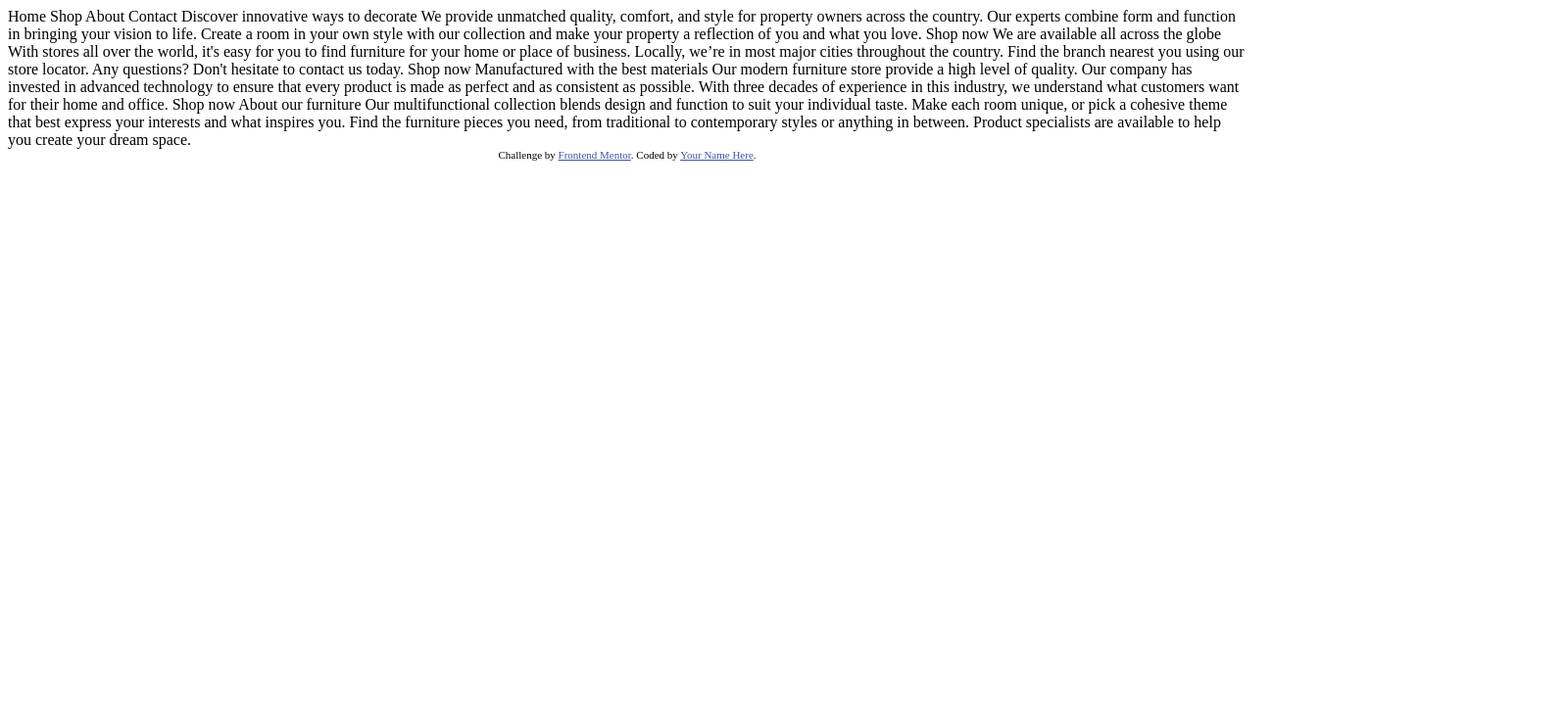
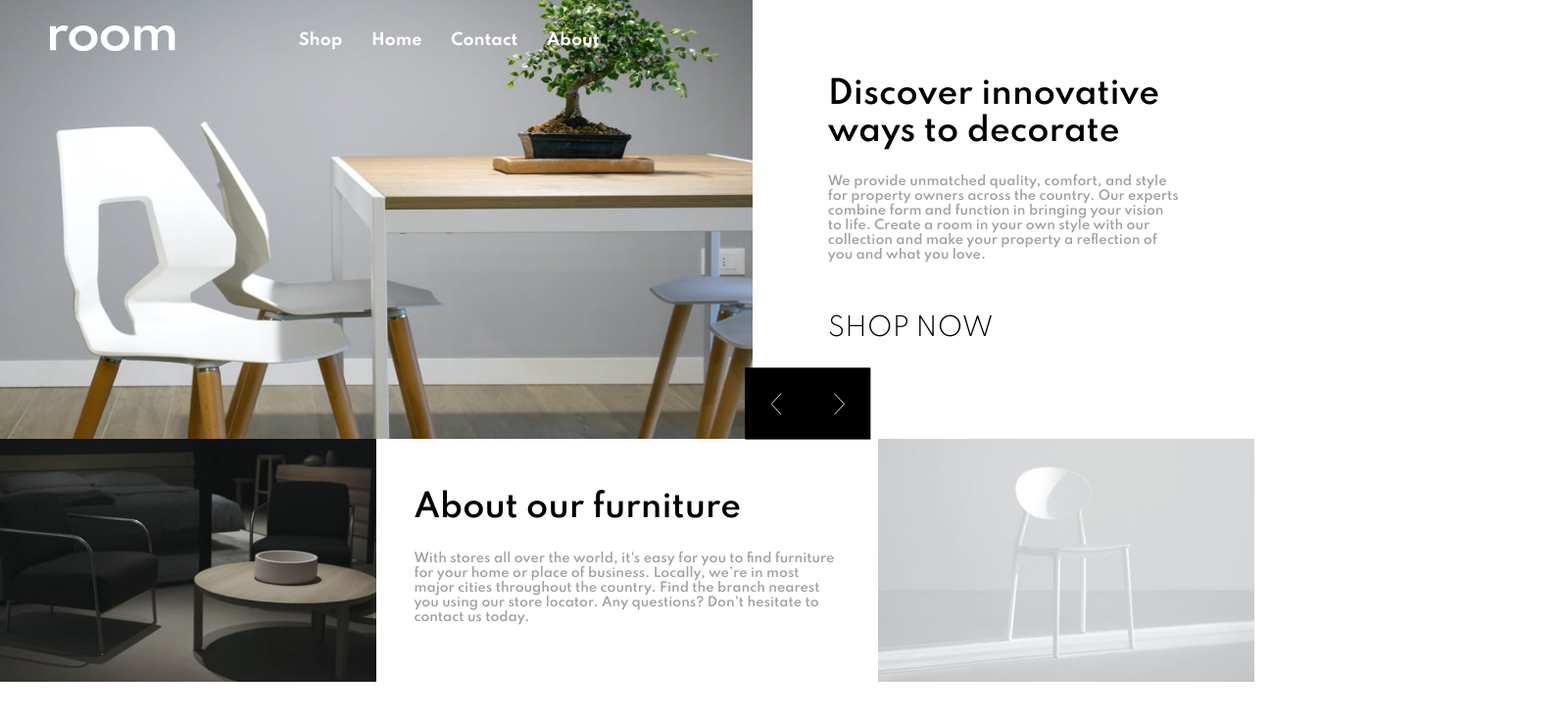
Before and after one commit to Netosilv4/Room-Junior, a plain HTML site: page index.html in a window 1280 px wide. Shown: the whole page at 98% size, 1597 px wide, since content can reach past the window. Drawn offline with Linux system fonts and the light colour scheme.

Commit message:
Room Vieport Challenge

```diff
--- /dev/null
+++ b/css/desktop.css
@@ -0,0 +1,141 @@
+@media (min-width: 800px){
+    body {
+        display: flex;
+        flex-wrap: wrap;
+        flex-direction: row;
+
+        overflow-x: hidden;
+    }
+
+    p {
+        padding-top: 2vw;
+        font-size: 1vw;
+        padding-bottom: 4vw;
+    }
+
+    h1 {
+        font-size: 2.5vw;
+    }
+
+    .headerDiv {
+        width: 100%;
+        position: absolute;
+    }
+
+    .navMenu {
+        width: 100%;
+        text-align: left;
+        display: flex;
+        padding: 1.5vw 2vw;
+        transform: translateX(20%);
+    }
+
+    .navMenu li {
+        display: inline-block;
+        color: white;
+        font-weight: 700;
+        padding: 1vw;
+    }
+
+    .menuIcons {
+        display: block;
+        position: absolute;
+        width: 50%;
+        justify-content: space-between;
+        padding: 2vw 4vw;
+    }
+
+    .menuIcons img {
+        width: 20%;
+    }
+
+    .menuHamb {
+        display: none;
+    }
+
+    .logo {
+        width: 20vw;
+    }
+
+    .menuHamb {
+        width: 5vw;
+    }
+
+    .arrows {
+        width: 10%;
+        display: flex;
+        background-color: black;
+        transform: translate(59.4vw, 29.333vw);
+        position: absolute;
+    }
+
+    .arrows img {
+        background-color: black;
+        padding: 2vw;
+    }
+
+
+
+
+    .hero {
+        box-sizing: border-box;
+        display: flex;
+        max-width: 60%;
+        height: 35vw;
+        overflow: hidden;
+    }
+
+    .hero img {
+        width: 60vw;
+        height: 100%;
+        overflow: hidden;
+    }
+
+    .asideDiv {
+        box-sizing: border-box;
+        text-align: left;
+        max-width: 40%;
+        padding: 6vw 6vw;
+        height: 35vw;
+    }
+
+    .asideDiv .shop {
+        font-size: 2vw;
+
+    }
+
+    .downOne {
+        width: 30%;
+    }
+
+    .downOne img {
+        height: 100%;
+    }
+
+    .downTwo {
+        box-sizing: border-box;
+        width: 40%;
+        padding: 4vw 3vw 0vw ;
+        height: auto;
+
+    }
+
+    .downTree {
+        width: 30%;
+    }
+
+    .downTree img {
+        height: 100%;
+    }
+
+    .shop {
+        padding-top: 0;
+        font-weight: 300;
+        letter-spacing: 0;
+        font-size: 2vw;
+    }
+
+
+
+
+}
--- /dev/null
+++ b/css/global.css
@@ -0,0 +1,75 @@
+@import url('https://fonts.googleapis.com/css2?family=Spartan:wght@300;600;700&display=swap');
+
+:root {
+    /* Colors */
+
+  --white: hsl(0, 0%, 100%);
+  --black:hsl(0, 0%, 0%);
+  --gray: hsl(0, 0%, 63%);
+  --dark-gray:  hsl(0, 0%, 27%);
+
+    /* Fonts */
+
+   --font: 'Spartan', sans-serif;
+
+}
+
+.shop:hover {
+    cursor: pointer;
+}
+
+.arrows img:hover {
+    cursor: pointer;
+    background-color: var(--dark-gray);
+}
+
+.navMenu li:hover {
+    cursor: pointer;
+    text-decoration: underline;
+}
+
+.menuHamb:hover {
+    cursor: pointer;
+}
+
+* {
+  margin: 0;
+  padding: 0;
+  font-family: var(--font);
+  list-style: none;
+}
+
+img {
+    width: 100%;
+}
+
+body {
+    width: 100%;
+}
+
+p {
+    color: var(--gray);
+    font-weight: 600;
+
+}
+
+h1{
+    font-weight: 600;
+}
+
+@media (max-width:799px){
+
+    body {
+        font-size: 3vw;
+    }
+
+    p {
+        line-height: 5vw;
+    }
+
+    h1{
+        font-size: 7vw;
+        padding-bottom: 8vw;
+    }
+
+}
--- /dev/null
+++ b/css/mobile.css
@@ -0,0 +1,58 @@
+.headerDiv {
+    width: 100%;
+    position: absolute;
+}
+
+.navMenu {
+    display: none;
+}
+
+.menuIcons {
+    width: 50%;
+    display: flex;
+    justify-content: space-between;
+    padding: 8vw 7vw;
+}
+
+.logo {
+    width: 20vw;
+}
+
+.menuHamb {
+    width: 5vw;
+}
+
+.hero {
+    width: 100%;
+}
+
+.arrows {
+    display: flex;
+    width: 100%;
+    transform: translateY(-110%);
+    justify-content: flex-end;
+}
+
+.arrows img {
+    background-color: black;
+    width: 3%;
+    padding: 3vw;
+}
+
+.asideDiv {
+    padding: 4vw 10vw;
+    height: 80vw;
+}
+
+
+.shop {
+    padding-top: 14vw;
+    font-weight: 600;
+    font-size: 3.5vw;
+    letter-spacing: 2vw;
+}
+
+.downTwo {
+    padding: 20vw 10vw;
+    height: 50vw;
+}
--- a/index.html
+++ b/index.html
@@ -3,57 +3,76 @@
 <head>
   <meta charset="UTF-8">
   <meta name="viewport" content="width=device-width, initial-scale=1.0"> <!-- displays site properly based on user's device -->
+  <link rel="stylesheet" href="./css/global.css">
+  <link rel="icon" type="image/png" sizes="32x32" href="./images/favicon-32x32.png">
+  <link rel="stylesheet" href="./css/mobile.css">
+  <link rel="stylesheet" href="./css/desktop.css">
+  <title>RoomHomePage</title>
 
-  <link rel="icon" type="image/png" sizes="32x32" href="./images/favicon-32x32.png">
-
-  <title>Frontend Mentor | Room homepage</title>
-
-  <!-- Feel free to remove these styles or customise in your own stylesheet 👍 -->
-  <style>
-    .attribution { font-size: 11px; text-align: center; }
-    .attribution a { color: hsl(228, 45%, 44%); }
-  </style>
 </head>
 <body>
-  Home
-  Shop
-  About
-  Contact
+  <header class="headerDiv">
 
-  Discover innovative ways to decorate
+    <div class="menuIcons">
+    <picture class="menuHamb">
+        <img src="/images/icon-hamburger.svg" alt="">
+    </picture>
 
-  We provide unmatched quality, comfort, and style for property owners across the country.
-  Our experts combine form and function in bringing your vision to life. Create a room in your
-  own style with our collection and make your property a reflection of you and what you love.
+    <picture class="logo">
+      <img src="./images/logo.svg" alt="">
+    </picture>
 
-  Shop now
+    </div>
 
-  We are available all across the globe
+    <nav class="navMenu">
+      <ul class="navList">
+        <li>Shop</li>
+        <li>Home</li>
+        <li>Contact</li>
+        <li>About</li>
+      </ul>
+    </nav>
+  </header>
+  <main class="hero">
+    <picture>
+    <img class="heroImage" src="./images/mobile-image-hero-1.jpg" alt="">
+    </picture>
+    <div class="arrows">
+      <img src="./images/icon-angle-left.svg" onclick="changeTextBack()" alt="">
+      <img src="./images/icon-angle-right.svg" onclick="changeTextFoward()" alt="">
+    </div>
+  </main>
 
-  With stores all over the world, it's easy for you to find furniture for your home or place of business.
+  <aside class="asideDiv">
+    <div>
+      <h1 class="title">Discover innovative ways to decorate</h1>
+      <p class="text a"> We provide unmatched quality, comfort, and style for property owners across the country.
+        Our experts combine form and function in bringing your vision to life. Create a room in your
+        own style with our collection and make your property a reflection of you and what you love.
+      </p>
+    </div>
+    <h1 class="shop">SHOP NOW</h1>
+  </aside>
+  <section class="downOne">
+    <picture>
+      <img src="./images/image-about-dark.jpg" alt="" srcset="">
+    </picture>
+  </section>
+
+  <section class="downTwo">
+
+    <h1>About our furniture</h1>
+    <p> With stores all over the world, it's easy for you to find furniture for your home or place of business.
   Locally, we’re in most major cities throughout the country. Find the branch nearest you using our
   store locator. Any questions? Don't hesitate to contact us today.
+    </p>
+  </section>
 
-  Shop now
-
-  Manufactured with the best materials
-
-  Our modern furniture store provide a high level of quality. Our company has invested in advanced technology
-  to ensure that every product is made as perfect and as consistent as possible. With three decades of
-  experience in this industry, we understand what customers want for their home and office.
-
-  Shop now
-
-  About our furniture
-
-  Our multifunctional collection blends design and function to suit your individual taste.
-  Make each room unique, or pick a cohesive theme that best express your interests and what
-  inspires you. Find the furniture pieces you need, from traditional to contemporary styles
-  or anything in between. Product specialists are available to help you create your dream space.
-
-  <div class="attribution">
-    Challenge by <a href="https://www.frontendmentor.io?ref=challenge" target="_blank">Frontend Mentor</a>.
-    Coded by <a href="#">Your Name Here</a>.
-  </div>
+  <section class="downTree">
+    <picture>
+      <img src="./images/image-about-light.jpg" alt="">
+    </picture>
+  </section>
+  <script src="./javascript/replacerApp.js"></script>
 </body>
 </html>
--- /dev/null
+++ b/javascript/replacerApp.js
@@ -0,0 +1,91 @@
+let text = document.querySelector('.text')
+let title = document.querySelector('.title')
+let hero = document.querySelector('.heroImage')
+let mediaQuery = window.matchMedia('(min-width: 800px)')
+
+changeTextFoward()
+changeTextBack()
+
+function changeTextFoward (){
+    if(text.classList.contains('a')){
+
+        title.innerText = `We are available all across the globe`
+        text.innerText = `With stores all over the world, it's easy for you to find furniture for your home or place of business. Locally, we’re in most major cities throughout the country. Find the branch nearest you using our store locator. Any questions? Don't hesitate to contact us today.`
+        if(mediaQuery.matches) {
+            hero.src = '../images/desktop-image-hero-2.jpg'
+        }else {
+            hero.src = '../images/mobile-image-hero-2.jpg'
+        }
+        text.classList.remove('a')
+        text.classList.add('b')
+        return;
+    }
+    if(text.classList.contains('b')){
+        title.innerText = `Manufactured with the best materials`
+        text.innerText = `Our modern furniture store provide a high level of quality. Our company has invested in advanced technology to ensure that every product is made as perfect and as consistent as possible. With three decades of experience in this industry, we understand what customers want for their home and office.`
+        if(mediaQuery.matches){
+            hero.src = '../images/desktop-image-hero-3.jpg'
+        }else {
+            hero.src = '../images/mobile-image-hero-3.jpg'
+        }
+        text.classList.remove('b')
+        text.classList.add('c')
+        return;
+    }
+    if(text.classList.contains('c')) {
+        title.innerText = `Discover innovative ways to decorate`
+        text.innerText = `We provide unmatched quality, comfort, and style for property owners across the country. Our experts combine form and function in bringing your vision to life. Create a room in your own style with our collection and make your property a reflection of you and what you love.`
+        if(mediaQuery.matches){
+            hero.src = '../images/desktop-image-hero-1.jpg'
+        }else {
+            hero.src = '../images/mobile-image-hero-1.jpg'
+        }
+        text.classList.remove('c')
+        text.classList.add('a')
+        return;
+    }
+}
+
+function changeTextBack () {
+    if(text.classList.contains('a')){
+        title.innerText = `Manufactured with the best materials`
+        text.innerText = `Our modern furniture store provide a high level of quality. Our company has invested in advanced technology to ensure that every product is made as perfect and as consistent as possible. With three decades of experience in this industry, we understand what customers want for their home and office.`
+        if(mediaQuery.matches){
+            hero.src = '../images/desktop-image-hero-3.jpg'
+
+        }else {
+            hero.src = '../images/mobile-image-hero-3.jpg'
+
+        }
+        text.classList.remove('a')
+        text.classList.add('c')
+        return;
+    }
+    if(text.classList.contains('c')) {
+        title.innerText = `We are available all across the globe`
+        text.innerText = `With stores all over the world, it's easy for you to find furniture for your home or place of business. Locally, we’re in most major cities throughout the country. Find the branch nearest you using our store locator. Any questions? Don't hesitate to contact us today.`
+        if(mediaQuery.matches){
+            hero.src = '../images/desktop-image-hero-2.jpg'
+
+        }else {
+            hero.src = '../images/mobile-image-hero-2.jpg'
+
+        }
+        text.classList.remove('c')
+        text.classList.add('b')
+        return;
+    }
+    if(text.classList.contains('b')){
+        title.innerText = `Discover innovative ways to decorate`
+        text.innerText = `We provide unmatched quality, comfort, and style for property owners across the country. Our experts combine form and function in bringing your vision to life. Create a room in your own style with our collection and make your property a reflection of you and what you love.`
+        if(mediaQuery.matches){
+            hero.src = '../images/desktop-image-hero-1.jpg'
+        }else {
+            hero.src = '../images/mobile-image-hero-1.jpg'
+        }
+        text.classList.remove('b')
+        text.classList.add('a')
+        return;
+    }
+
+}
```
Also changed, not shown: design/active-states.jpg (deleted), design/desktop-design-slide-1.jpg (deleted), design/desktop-design-slide-2.jpg (deleted), design/desktop-design-slide-3.jpg (deleted), design/desktop-preview.jpg (deleted), design/mobile-design.jpg (deleted), design/mobile-navigation.jpg (deleted), 4 other files.
